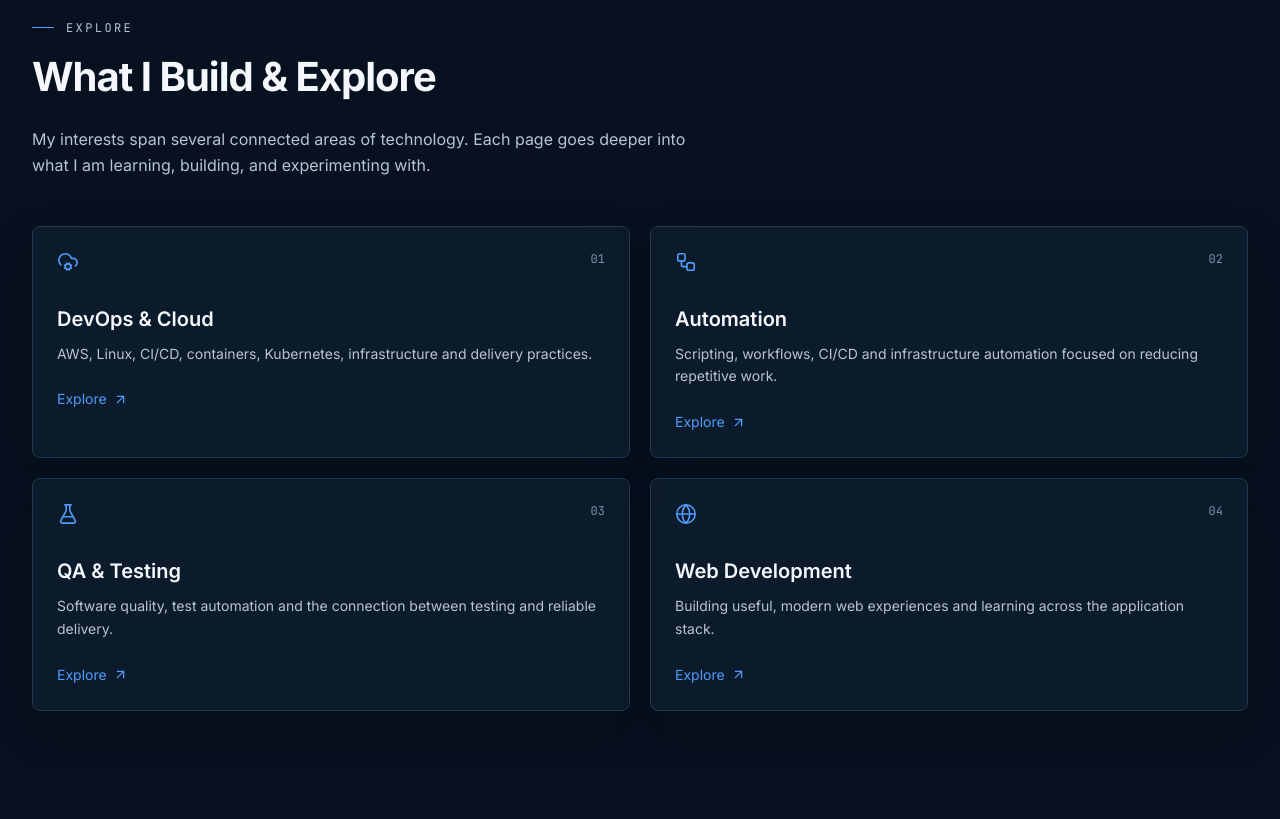
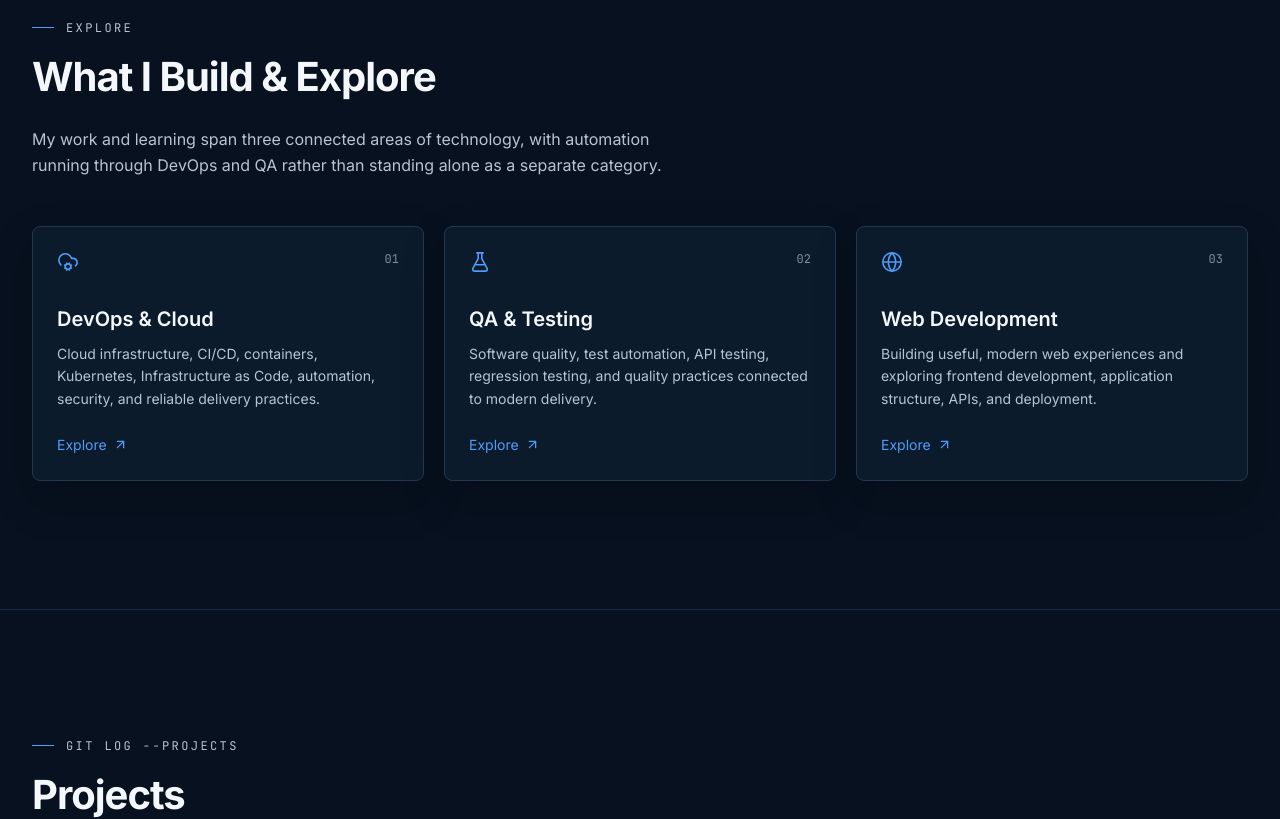
Before and after one commit to Nissar005/Nisar-Ahmed-Portfolio, a React (Vite) app: page / in a window 1280 px wide. Shown: the part 1460-2279 px from the top of the page. Built offline with nearby package versions, Linux system fonts and the light colour scheme.

Commit message:
Simplify portfolio into three core technology areas

```diff
--- a/src/sections/Explore.tsx
+++ b/src/sections/Explore.tsx
@@ -1,12 +1,29 @@
 import { motion } from "framer-motion";
-import { ArrowUpRight, CloudCog, FlaskConical, Globe, Workflow } from "lucide-react";
+import { ArrowUpRight, CloudCog, FlaskConical, Globe } from "lucide-react";
 import SectionHeading from "../components/SectionHeading";
 
 const areas = [
-  { icon: CloudCog, number: "01", title: "DevOps & Cloud", description: "AWS, Linux, CI/CD, containers, Kubernetes, infrastructure and delivery practices.", href: "/devops" },
-  { icon: Workflow, number: "02", title: "Automation", description: "Scripting, workflows, CI/CD and infrastructure automation focused on reducing repetitive work.", href: "/automation" },
-  { icon: FlaskConical, number: "03", title: "QA & Testing", description: "Software quality, test automation and the connection between testing and reliable delivery.", href: "/qa" },
-  { icon: Globe, number: "04", title: "Web Development", description: "Building useful, modern web experiences and learning across the application stack.", href: "/web-development" },
+  {
+    icon: CloudCog,
+    number: "01",
+    title: "DevOps & Cloud",
+    description: "Cloud infrastructure, CI/CD, containers, Kubernetes, Infrastructure as Code, automation, security, and reliable delivery practices.",
+    href: "/devops",
+  },
+  {
+    icon: FlaskConical,
+    number: "02",
+    title: "QA & Testing",
+    description: "Software quality, test automation, API testing, regression testing, and quality practices connected to modern delivery.",
+    href: "/qa",
+  },
+  {
+    icon: Globe,
+    number: "03",
+    title: "Web Development",
+    description: "Building useful, modern web experiences and exploring frontend development, application structure, APIs, and deployment.",
+    href: "/web-development",
+  },
 ];
 
 export default function Explore() {
@@ -15,11 +32,19 @@ export default function Explore() {
       <div className="max-w-7xl mx-auto px-5 sm:px-8">
         <SectionHeading eyebrow="explore" title="What I Build & Explore" />
         <p className="mt-6 max-w-2xl text-ink-dim leading-relaxed">
-          My interests span several connected areas of technology. Each page goes deeper into what I am learning, building, and experimenting with.
+          My work and learning span three connected areas of technology, with automation running through DevOps and QA rather than standing alone as a separate category.
         </p>
-        <div className="mt-12 grid sm:grid-cols-2 gap-5">
+        <div className="mt-12 grid sm:grid-cols-3 gap-5">
           {areas.map((area, i) => (
-            <motion.a key={area.href} href={area.href} initial={{ opacity: 0, y: 16 }} whileInView={{ opacity: 1, y: 0 }} viewport={{ once: true, margin: "-60px" }} transition={{ duration: 0.45, delay: i * 0.07 }} className="group panel rounded-lg p-6 hover:border-mint-dim transition-colors">
+            <motion.a
+              key={area.href}
+              href={area.href}
+              initial={{ opacity: 0, y: 16 }}
+              whileInView={{ opacity: 1, y: 0 }}
+              viewport={{ once: true, margin: "-60px" }}
+              transition={{ duration: 0.45, delay: i * 0.07 }}
+              className="group panel rounded-lg p-6 hover:border-mint-dim transition-colors"
+            >
               <div className="flex items-start justify-between">
                 <area.icon size={22} className="text-mint" strokeWidth={1.75} />
                 <span className="font-mono text-xs text-ink-faint">{area.number}</span>
```
